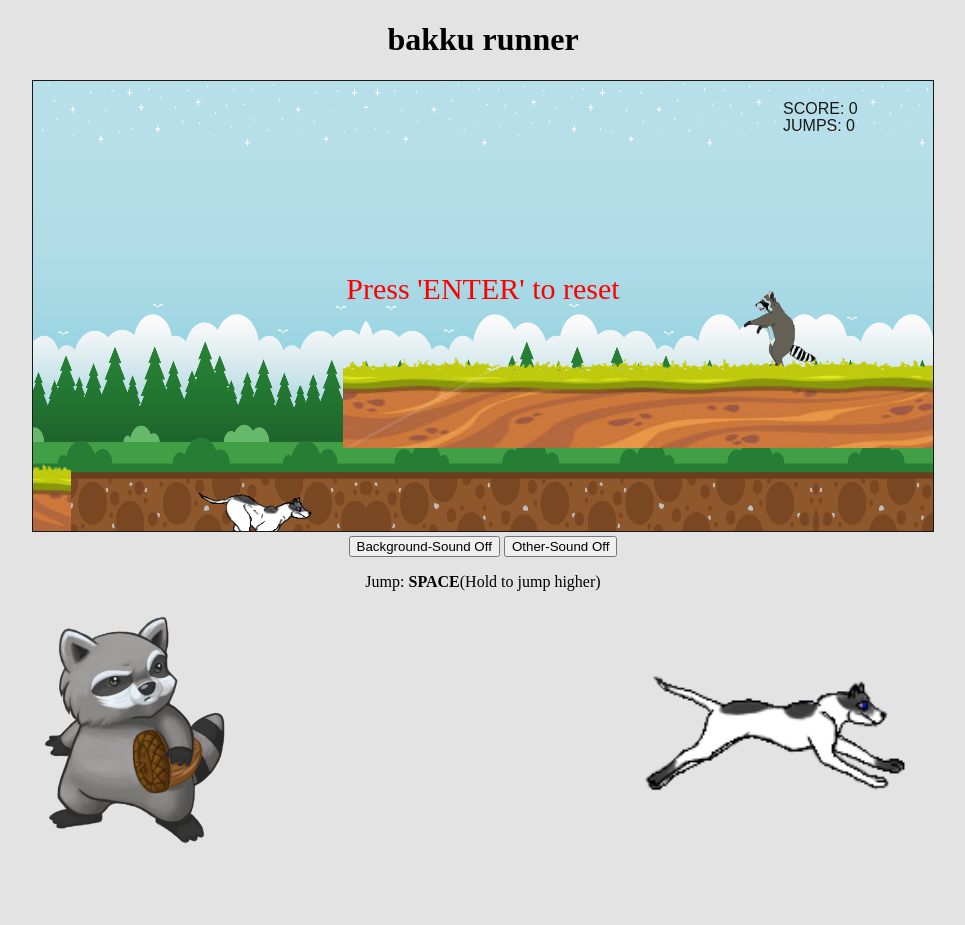
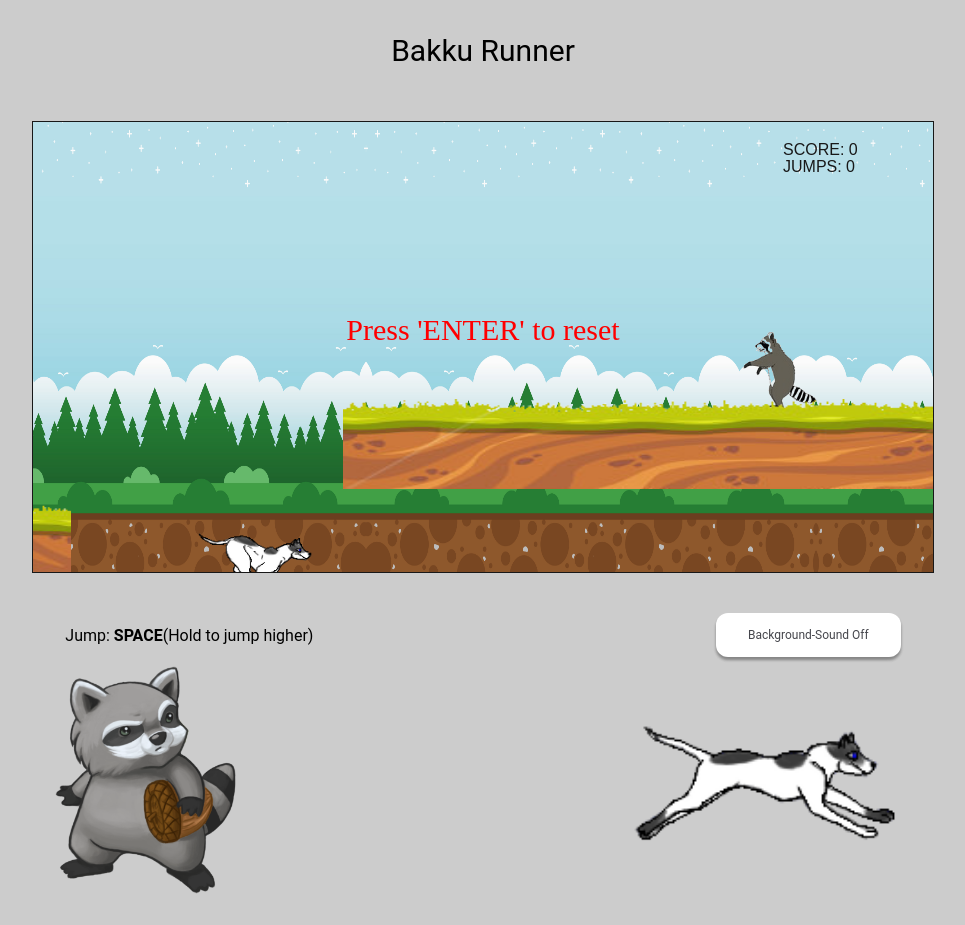
Before and after one commit to misun/bakku-runner, a website built with webpack: page index.html in a window 1280 px wide. Shown: the whole page, without its empty margins (157-1122 px from the left). Before the commit the page ends 854 px from the top, so only its background shows below. Built offline with nearby package versions, Linux system fonts and the light colour scheme.

Commit message:
polished html

```diff
--- /dev/null
+++ b/assets/css/header.css
@@ -0,0 +1,25 @@
+body {
+  font-family: "Roboto", sans-serif;
+  font-size: 16px;
+  font-weight: 400;
+  background: #eee;
+}
+
+.header {
+  border-bottom: 1px solid #ccc;
+  height: 100px;
+  display: flex;
+  justify-content: center;
+  align-items: center;
+}
+
+.header-nav {
+  display: flex;
+  justify-content: center;
+  align-items: center;
+  margin: 0 auto;
+}
+
+.header-logo{
+  font-size: 30px;
+}
--- a/assets/css/index.css
+++ b/assets/css/index.css
@@ -1,15 +1,8 @@
 body{
-  background: #e3e3e3;
-  overflow: hidden;
-  margin: 0;
-  padding: 0;
-  text-align: center;
+  background-color: #ccc;
 }
 #container{
-  /* background: url('../images/bg2.jpg');
-  background-size: cover; */
   border: 1px solid #181818;
-
 }
 .img-dog{
   width: 300px;
@@ -18,8 +11,30 @@ body{
   width: 200px;
 }
 
-.bottom{
+.story{
   display: flex;
   align-items: center;
   justify-content: space-around;
 }
+.controlls{
+  display: flex;
+  justify-content: space-around;
+  align-items: center;
+}
+
+.controlls button{
+  background-color: #ffff;
+  border: none;
+  color: #45464c;
+  padding: 15px 32px;
+  text-align: center;
+  text-decoration: none;
+  display: inline-block;
+  border-radius: 12px;
+  font-size: 12px;
+  box-shadow: 0 3px 3px 0 rgba(0,0,0,0.2), 0 3px 3px 0 rgba(0,0,0,0.19);
+}
+
+.controlls button:hover {
+    box-shadow: 0 5px 5px 0 rgba(0,0,0,0.24), 0 5px 10px 0 rgba(0,0,0,0.19);
+}
--- /dev/null
+++ b/assets/css/layout.css
@@ -0,0 +1,25 @@
+.content {
+  display: flex;
+  flex-direction: column;
+  flex-wrap: wrap;
+  margin: 0 auto;
+  background: #fff;
+  border: 1px solid #ccc;
+  border-top: 0;
+}
+
+.content-top {
+  display: flex;
+  justify-content: center;
+  padding: 20px;
+  padding-right: 19px;
+  border-right: 1px solid #ccc;
+  background-color: #ccc;
+}
+
+.content-bottom {
+  display: flex;
+  flex-direction: column;
+  padding: 20px;
+  background-color: #ccc;
+}
--- /dev/null
+++ b/assets/css/reset.css
@@ -0,0 +1,42 @@
+html, body, header, nav, h1, a,
+ul, li, strong, main, button, i,
+section, img, div, h2, p, form,
+fieldset, label, input, textarea,
+span, article, footer, time, small {
+  margin: 0;
+  padding: 0;
+  border: 0;
+  outline: 0;
+  font: inherit;
+  color: inherit;
+  text-align: inherit;
+  text-decoration: inherit;
+  vertical-align: inherit;
+  box-sizing: inherit;
+  background: transparent;
+}
+
+ul {
+  list-style: none;
+}
+
+img {
+  display: block;
+  width: 100%;
+  height: auto;
+}
+
+input[type="password"],
+input[type="email"],
+input[type="text"],
+input[type="submit"],
+textarea,
+button {
+  -webkit-appearance: none;
+  -moz-appearance: none;
+}
+
+button,
+input[type="submit"] {
+  cursor: pointer;
+}
--- a/index.html
+++ b/index.html
@@ -4,26 +4,38 @@
     <meta charset="utf-8">
     <title></title>
     <script src="./bundle.js"></script>
+    <link rel="stylesheet" href="./assets/css/reset.css">
+    <link rel="stylesheet" href="./assets/css/header.css">
+    <link rel="stylesheet" href="./assets/css/layout.css">
     <link rel="stylesheet" href="./assets/css/index.css">
   </head>
   <body>
-    <h1>bakku runner</h1>
+    <header class="header">
+    <nav class="header-nav">
+      <div><h1 class="header-logo">
+        Bakku Runner
+      </h1></div>
+    </nav>
+  </header>
 
-    <!-- <canvas id="container" height="360" width="640" > -->
+  <main class="content">
+
+    <section class="content-top">
       <canvas id="container" width="900" height="450"  >
         Your browser does not support canvas. Please try again with a different browser.
       </canvas>
-
+    </section>
+    <section class="content-bottom">
       <div class="controlls">
+        <p>Jump: <b>SPACE</b>(Hold to jump higher)</p>
         <button class="bg-sound">Background-Sound Off</button>
-      <button class="other-sound">Other-Sound Off</button>
-    <p>Jump: <b>SPACE</b>(Hold to jump higher)</p>
-    <p></p>
       </div>
-    <section class="bottom">
+      <div class="story">
         <img class="img-racoon" src="./assets/images/raccoon.png"/>
         <img class='img-dog' src="./assets/images/bakku.png"/>
+      </div>
     </section>
-
+  </main>
+    <!-- <canvas id="container" height="360" width="640" > -->
   </body>
 </html>
```
Lines whose indentation alone changed are shown as unchanged.
